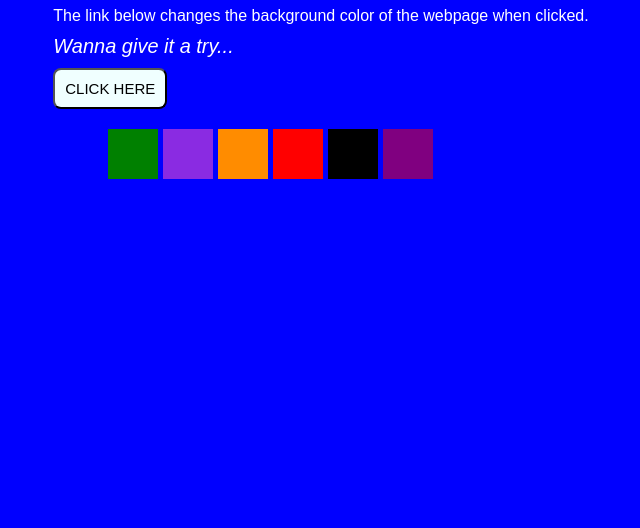
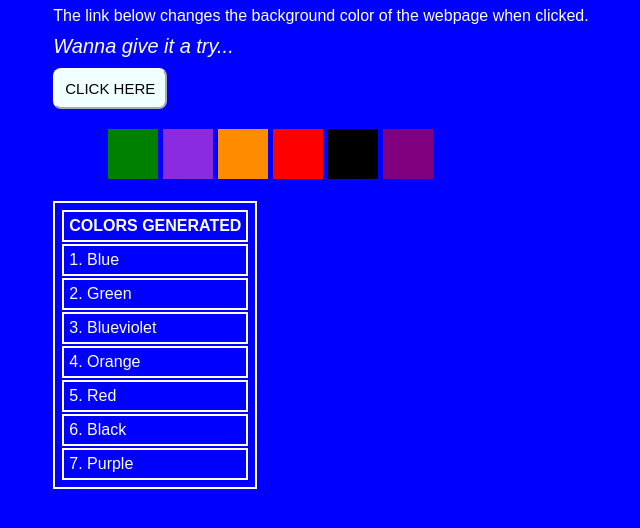
Before and after one commit to Eucharian8/Intro_to_Java, a plain HTML site: page index.html in a window 1280 px wide. Shown: the part 80-608 px from the top of the page, without its empty margins (319-959 px from the left). Drawn offline with Linux system fonts and the light colour scheme.

Commit message:
Added a table of colors generated

```diff
--- a/index.html
+++ b/index.html
@@ -14,6 +14,35 @@
     </p>
     <button id="btn">CLICK HERE</button>
     <div id="color-history"></div>
+    <br>
+
+    <table>
+        <tr>
+            <th>COLORS GENERATED</th>
+        </tr>
+        <tr>
+            <td>1. Blue</td>
+        </tr>
+        <tr>
+            <td>2. Green</td>
+        </tr>
+        <tr>
+            <td>3. Blueviolet</td>
+        </tr>
+        <tr>
+            <td>4. Orange</td>
+        </tr>
+        <tr>
+            <td>5. Red</td>
+        </tr>
+        <tr>
+            <td>6. Black</td>
+        </tr>
+        <tr>
+            <td>7. Purple</td>
+        </tr>
+    </table>
+
    </div>
 
     <script src="./index.js"></script>
--- a/style.css
+++ b/style.css
@@ -30,10 +30,13 @@ button{
     text-align: center;
     padding: 10px;
     border-radius: 8px;
+    border-color: white;
     font-size: 15px;
     background-color: azure;
-    /* position: relative;
-    left: 250px;
-    top: 20px; */
     cursor: pointer;
 }
+table, th, td {
+    border: 2px solid white;
+    color: white;
+    padding: 5px;
+}
```
